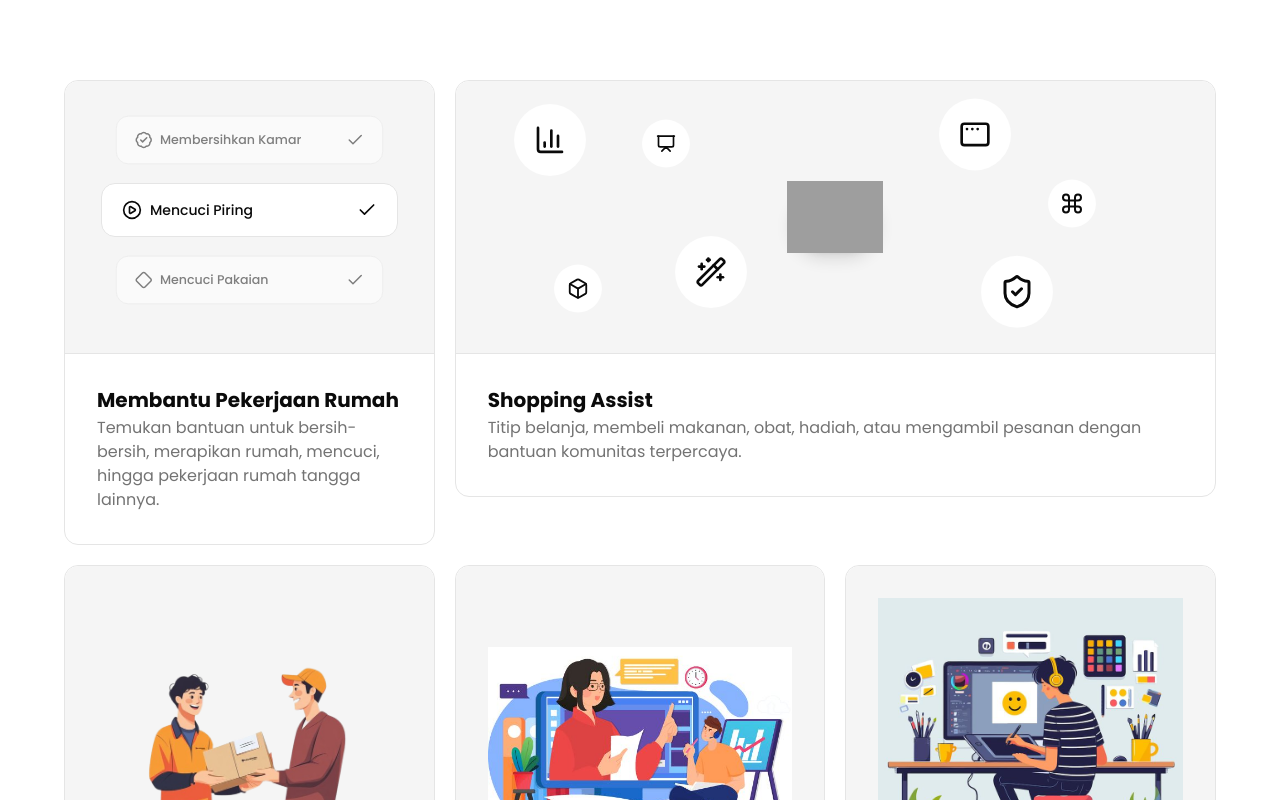
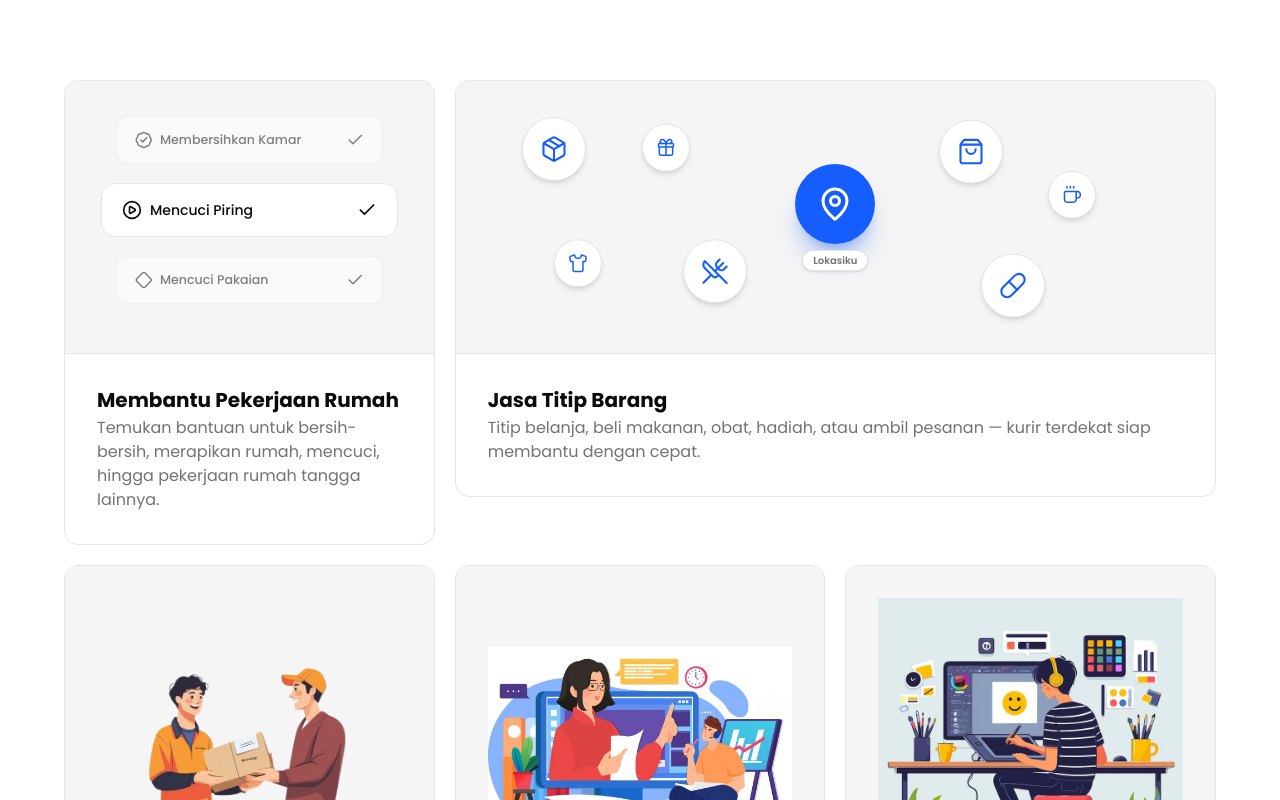
Before and after one commit to Baghost-oukey/bounty-App, a Next.js app: page /bento-grid-01 in a window 1280 px wide. Shown: the top 800 px of the page. Built offline with nearby package versions, Linux system fonts and the light colour scheme; grey boxes are pictures that could not be loaded.

Commit message:
perbaiki dashbaiard

```diff
--- a/app/( feature )/dashboard-pages/components/QuickActions.tsx
+++ b/app/( feature )/dashboard-pages/components/CardPilih.tsx
@@ -6,7 +6,7 @@ export default function QuickActions() {
         <div className="grid grid-cols-1 sm:grid-cols-2 gap-4">
             {/* Ajukan Bounty — blue-500 */}
             <Link
-                href="/dashboard"
+                href="/order-pages"
                 className="group flex flex-col justify-between bg-blue-500 hover:bg-blue-600 text-white rounded-3xl p-5 transition-all min-h-[140px]"
             >
                 <div className="w-9 h-9 rounded-2xl bg-white/20 flex items-center justify-center">
--- a/app/( feature )/dashboard-pages/components/RecentBounty.tsx
+++ b/app/( feature )/dashboard-pages/components/HistoryBounty.tsx
@@ -52,9 +52,7 @@ export default function RecentBounty() {
                     const cfg = STATUS_CONFIG[b.status] ?? STATUS_CONFIG["TERBUKA"];
                     return (
                         <div key={b.id} className="flex items-center gap-3 py-3 first:pt-0 last:pb-0">
-                            <div className="w-9 h-9 rounded-2xl bg-muted flex items-center justify-center shrink-0 text-base">
-                                {b.layanan === "Kebersihan" ? "🧹" : b.layanan === "Antar Jemput" ? "🚗" : "💻"}
-                            </div>
+
                             <div className="flex-1 min-w-0">
                                 <p className="text-xs font-semibold text-foreground truncate">{b.judul}</p>
                                 <p className="text-[10px] text-muted-foreground mt-0.5">{b.waktu}</p>
--- a/components/footer2.tsx
+++ b/components/footer2.tsx
@@ -1,164 +1,136 @@
-import {
-  FaFacebook,
-  FaGithub,
-  FaInstagram,
-  FaLinkedin,
-  FaTwitter,
-} from "react-icons/fa";
-import {
-  Logo,
-  LogoImageDesktop,
-  LogoImageMobile,
-} from "@/components/logo";
+import Link from "next/link";
+import { Logo } from "@/components/logo";
+import { FaInstagram, FaTwitter, FaLinkedin, FaGithub } from "react-icons/fa";
 
-import { cn } from "@/lib/utils";
-
-interface FooterLink {
-  name: string;
-  href: string;
-}
-interface FooterSection {
-  title: string;
-  links: FooterLink[];
-}
-interface FooterLogo {
-  url: string;
-  src: string;
-  alt: string;
-  title: string;
-}
-
-interface FooterBasicProps {
-  logo?: FooterLogo;
-  description?: string;
-  sections?: FooterSection[];
-  copyright?: string;
-  legalLinks?: FooterLink[];
-  className?: string;
-}
-
-interface Footer2Props extends FooterBasicProps {
-  logoClassName?: string;
-}
-type Props = Partial<Footer2Props>;
-
-const defaultProps: Footer2Props = {
-  logo: {
-    url: "https://www.shadcnblocks.com",
-    src: "/images/logo/shadcnblocks-logo-word.svg",
-    alt: "logo",
-    title: "Shadcnblocks.com",
-  },
-  description: "Finely crafted blocks built with Shadcn UI.",
-  sections: [
+const SECTIONS = [
     {
-      title: "Product",
+        title: "Layanan",
         links: [
-        { name: "Overview", href: "#" },
-        { name: "Pricing", href: "#" },
-        { name: "Marketplace", href: "#" },
-        { name: "Features", href: "#" },
-        { name: "Integrations", href: "#" },
+            { name: "Bersih-Bersih",     href: "/layanan-bersih" },
+            { name: "Antar Jemput",      href: "/layanan-antar-jemput" },
+            { name: "Jasa Titip",        href: "/layanan-jastip" },
+            { name: "Tenaga Kerja",      href: "/layanan-tenaga-kerja" },
+            { name: "Bantuan Digital",   href: "/layanan-bantuan-digital" },
+            { name: "Bimbingan Belajar", href: "/layanan-bimbingan" },
         ],
     },
     {
-      title: "Company",
+        title: "Perusahaan",
         links: [
-        { name: "About", href: "#" },
-        { name: "Team", href: "#" },
-        { name: "Blog", href: "#" },
-        { name: "Careers", href: "#" },
-        { name: "Contact", href: "#" },
+            { name: "Tentang Kami", href: "#" },
+            { name: "Blog",         href: "#" },
+            { name: "Karir",        href: "#" },
+            { name: "Kontak",       href: "#" },
         ],
     },
     {
-      title: "Support",
+        title: "Dukungan",
         links: [
-        { name: "Help center", href: "#" },
-        { name: "Documentation", href: "#" },
-        { name: "Status", href: "#" },
-        { name: "Community", href: "#" },
+            { name: "Pusat Bantuan", href: "#" },
+            { name: "Dokumentasi",  href: "#" },
+            { name: "Status",       href: "#" },
+            { name: "Komunitas",    href: "#" },
         ],
     },
-    {
-      title: "Resources",
-      links: [
-        { name: "Guides", href: "#" },
-        { name: "Templates", href: "#" },
-        { name: "Sales", href: "#" },
-        { name: "Advertise", href: "#" },
-      ],
-    },
-  ],
-  copyright: "© 2024 Shadcnblocks.com. All rights reserved.",
-  legalLinks: [
-    { name: "Terms and Conditions", href: "#" },
-    { name: "Privacy Policy", href: "#" },
-  ],
-};
+];
 
-const MAX_SECTIONS = 4;
+const SOCIALS = [
+    { icon: <FaInstagram className="w-4 h-4" />, href: "#", label: "Instagram" },
+    { icon: <FaTwitter   className="w-4 h-4" />, href: "#", label: "Twitter"   },
+    { icon: <FaLinkedin  className="w-4 h-4" />, href: "#", label: "LinkedIn"  },
+    { icon: <FaGithub    className="w-4 h-4" />, href: "#", label: "GitHub"    },
+];
 
-const Footer2 = (props: Props) => {
-  const { logo, description, sections, copyright, legalLinks, className } = {
-    ...defaultProps,
-    ...props,
-  };
+export function Footer2() {
+    return (
+        <footer className="bg-blue-600 text-white">
+            <div className="max-w-7xl mx-auto px-4 sm:px-6 lg:px-8 py-16">
 
-  const visibleSections = (sections ?? []).slice(0, MAX_SECTIONS);
+                {/* Top grid */}
+                <div className="grid grid-cols-2 gap-10 lg:grid-cols-5">
 
-  return (
-    <section className={cn("py-32", className)}>
-      <div className="container mx-auto">
-        <footer>
-          <div className="grid grid-cols-2 gap-8 lg:grid-cols-6">
-            <div className="col-span-2 mb-8 lg:mb-0">
-              <div className="flex items-center lg:justify-start">
-                <a href={logo?.url}>
-                  <img
-                    src={logo?.src}
-                    alt={logo?.alt}
-                    title={logo?.title}
-                    className="h-7 dark:invert"
-                  />
+                    {/* Brand */}
+                    <div className="col-span-2 flex flex-col gap-5">
+                        <Link href="/" className="flex items-center gap-2.5 w-fit">
+                            <Logo className="w-7 h-7 text-white" />
+                            <span className="text-lg font-bold tracking-tight">Bounty</span>
+                        </Link>
+
+                        <p className="text-sm text-blue-100/80 leading-relaxed max-w-xs">
+                            Platform gig economy lokal yang menghubungkan pengguna dengan pekerja terdekat untuk menyelesaikan berbagai kebutuhan sehari-hari.
+                        </p>
+
+                        {/* Badge */}
+                        <div className="flex items-center gap-2 w-fit">
+                            <div className="w-2 h-2 rounded-full bg-green-400 animate-pulse" />
+                            <span className="text-xs font-semibold text-green-400">
+                                Layanan aktif 24 jam
+                            </span>
+                        </div>
+
+                        {/* Socials */}
+                        <div className="flex items-center gap-2">
+                            {SOCIALS.map((s) => (
+                                <a
+                                    key={s.label}
+                                    href={s.href}
+                                    aria-label={s.label}
+                                    className="w-8 h-8 rounded-xl bg-white/10 border border-white/20 flex items-center justify-center text-white/70 hover:text-white hover:bg-white/20 hover:border-white/30 transition-all"
+                                >
+                                    {s.icon}
                                 </a>
+                            ))}
                         </div>
-              <p className="mt-4 text-sm font-medium text-muted-foreground">
-                {description}
-              </p>
                     </div>
-            {visibleSections.map((section, sectionIdx) => (
-              <div key={sectionIdx}>
-                <h3 className="mb-4 text-sm font-semibold tracking-tight">
+
+                    {/* Link columns */}
+                    {SECTIONS.map((section) => (
+                        <div key={section.title} className="flex flex-col gap-4">
+                            <h3 className="text-[11px] font-bold text-white/50 uppercase tracking-widest">
                                 {section.title}
                             </h3>
-                <ul className="space-y-4 text-sm text-muted-foreground">
-                  {section.links.map((link, linkIdx) => (
-                    <li
-                      key={linkIdx}
-                      className="font-medium hover:text-primary"
+                            <ul className="flex flex-col gap-2.5">
+                                {section.links.map((link) => (
+                                    <li key={link.name}>
+                                        <Link
+                                            href={link.href}
+                                            className="text-sm text-white/70 hover:text-white transition-colors"
                                         >
-                      <a href={link.href}>{link.name}</a>
+                                            {link.name}
+                                        </Link>
                                     </li>
                                 ))}
                             </ul>
                         </div>
                     ))}
                 </div>
-          <div className="mt-8 flex flex-col justify-between gap-4 border-t border-border pt-8 text-xs font-medium text-muted-foreground md:flex-row md:items-center">
-            <p>{copyright}</p>
-            <ul className="flex gap-4">
-              {legalLinks?.map((link, linkIdx) => (
-                <li key={linkIdx} className="underline hover:text-primary">
-                  <a href={link.href}>{link.name}</a>
-                </li>
+
+                {/* Divider */}
+                <div className="mt-14 border-t border-white/20" />
+
+                {/* Bottom bar */}
+                <div className="mt-6 flex flex-col sm:flex-row items-center justify-between gap-4">
+                    <p className="text-xs text-white/50">
+                        © {new Date().getFullYear()} Bounty. Hak cipta dilindungi.
+                    </p>
+                    <div className="flex items-center gap-5">
+                        {[
+                            { name: "Syarat & Ketentuan", href: "#" },
+                            { name: "Kebijakan Privasi",  href: "#" },
+                        ].map((l) => (
+                            <Link
+                                key={l.name}
+                                href={l.href}
+                                className="text-xs text-white/50 hover:text-white transition-colors underline underline-offset-2"
+                            >
+                                {l.name}
+                            </Link>
                         ))}
-            </ul>
+                    </div>
+                </div>
             </div>
         </footer>
-      </div>
-    </section>
     );
-};
+}
 
-export { Footer2 };
+export default Footer2;
--- a/components/logo-cloud.tsx
+++ b/components/logo-cloud.tsx
@@ -1,56 +1,50 @@
 import { InfiniteSlider } from "@/components/infinite-slider";
+import {
+    Sparkles,
+    Car,
+    ShoppingBag,
+    Hammer,
+    Monitor,
+    BookOpen,
+    PawPrint,
+    ChefHat,
+    Wrench,
+    PackageOpen,
+    Palette,
+    Camera,
+} from "lucide-react";
+
+const LAYANAN = [
+    { icon: Sparkles,    label: "Bersih-Bersih"     },
+    { icon: Car,         label: "Antar Jemput"       },
+    { icon: ShoppingBag, label: "Jasa Titip"         },
+    { icon: Hammer,      label: "Tenaga Kerja"       },
+    { icon: Monitor,     label: "Bantuan Digital"    },
+    { icon: BookOpen,    label: "Bimbingan Belajar"  },
+    { icon: PawPrint,    label: "Perawatan Hewan"    },
+    { icon: ChefHat,     label: "Jasa Masak"         },
+    { icon: Wrench,      label: "Perbaikan Rumah"    },
+    { icon: PackageOpen, label: "Packing & Moving"   },
+    { icon: Palette,     label: "Desain Grafis"      },
+    { icon: Camera,      label: "Fotografi"          },
+];
 
 export function LogoCloud() {
-	return (
-		<div className="mask-[linear-gradient(to_right,transparent,black,transparent)] overflow-hidden py-4">
-			<InfiniteSlider gap={42} reverse speed={80} speedOnHover={25}>
-				{logos.map((logo) => (
-					<img
-						alt={logo.alt}
-						className="pointer-events-none h-4 select-none md:h-5 dark:brightness-0 dark:invert"
-						height="auto"
-						key={`logo-${logo.alt}`}
-						loading="lazy"
-						src={logo.src}
-						width="auto"
-					/>
-				))}
-			</InfiniteSlider>
-		</div>
-	);
+    return (
+        <div className="overflow-hidden [mask-image:linear-gradient(to_right,transparent,black_12%,black_88%,transparent)]">
+            <InfiniteSlider gap={10} speed={40} speedOnHover={15}>
+                {LAYANAN.map(({ icon: Icon, label }) => (
+                    <div
+                        key={label}
+                        className="flex items-center gap-3 px-5 py-3 rounded-full border border-border/60 bg-background select-none whitespace-nowrap"
+                    >
+                        <Icon className="w-5 h-5 text-blue-600 shrink-0" strokeWidth={2} />
+                        <span className="text-base font-medium text-foreground/80 tracking-tight">
+                            {label}
+                        </span>
+                    </div>
+                ))}
+            </InfiniteSlider>
+        </div>
+    );
 }
-
-const logos = [
-	{
-		src: "https://storage.efferd.com/logo/nvidia-wordmark.svg",
-		alt: "Nvidia Logo",
-	},
-	{
-		src: "https://storage.efferd.com/logo/supabase-wordmark.svg",
-		alt: "Supabase Logo",
-	},
-	{
-		src: "https://storage.efferd.com/logo/openai-wordmark.svg",
-		alt: "OpenAI Logo",
-	},
-	{
-		src: "https://storage.efferd.com/logo/turso-wordmark.svg",
-		alt: "Turso Logo",
-	},
-	{
-		src: "https://storage.efferd.com/logo/vercel-wordmark.svg",
-		alt: "Vercel Logo",
-	},
-	{
-		src: "https://storage.efferd.com/logo/github-wordmark.svg",
-		alt: "GitHub Logo",
-	},
-	{
-		src: "https://storage.efferd.com/logo/claude-wordmark.svg",
-		alt: "Claude AI Logo",
-	},
-	{
-		src: "https://storage.efferd.com/logo/clerk-wordmark.svg",
-		alt: "Clerk Logo",
-	},
-];
--- a/components/shadcn-space/blocks/bento-grid-01/AnimatedUiBlock.tsx
+++ b/components/shadcn-space/blocks/bento-grid-01/AnimatedUiBlock.tsx
@@ -1,117 +1,58 @@
 "use client";
+
 import { motion } from "motion/react";
-import { AppWindowMac, BarChart3, Box, ChartColumnBig, Command, Presentation, ShieldCheck, WandSparkles } from "lucide-react";
+import {
+    ShoppingBag,
+    Coffee,
+    Pill,
+    Package,
+    Gift,
+    Shirt,
+    UtensilsCrossed,
+    MapPin,
+} from "lucide-react";
+
+// Items yang bisa dititip beli — mengorbit di sekitar ikon tengah (MapPin = lokasi user)
+const ORBIT_ITEMS = [
+    { icon: ShoppingBag,    label: "Belanja",  delay: 0,    pos: "start-[70%] top-0"              },
+    { icon: Coffee,         label: "Kopi",     delay: 0.4,  pos: "start-[91%] top-[28%]",  sm: true },
+    { icon: Pill,           label: "Obat",     delay: 0.8,  pos: "start-[78%] top-[61%]"          },
+    { icon: Gift,           label: "Hadiah",   delay: 1.2,  pos: "end-[78%] top-0",        sm: true },
+    { icon: UtensilsCrossed,label: "Makanan",  delay: 0.3,  pos: "end-[67%] lg:top-[61%] top-[80%]" },
+    { icon: Package,        label: "Paket",    delay: 0.6,  pos: "lg:end-[98%] end-[80%] lg:top-0 top-[30%]" },
+    { icon: Shirt,          label: "Pakaian",  delay: 1.0,  pos: "end-[95%] top-[67%]",   sm: true },
+];
 
 export default function AnimatedUiBlock() {
     return (
-        <>
-            <div className="min-h-[216px] flex items-center justify-center relative">
-                <span className="flex items-center justify-center rounded-full shadow-lg">
-                    <img alt="shadcn dark logo" src="https://images.shadcnspace.com/assets/logo/shadcn-logo.png" width={96} height={96} />
+        <div className="min-h-[216px] flex items-center justify-center relative">
+
+            {/* Center — lokasi user */}
+            <div className="flex flex-col items-center justify-center gap-1.5 z-20">
+                <span className="lg:size-20 size-14 flex items-center justify-center rounded-full bg-blue-600 shadow-xl shadow-blue-600/30">
+                    <MapPin className="lg:w-9 lg:h-9 w-7 h-7 text-white" strokeWidth={2} />
                 </span>
+                <span className="text-[10px] font-semibold text-muted-foreground bg-background border border-border rounded-full px-2.5 py-0.5 shadow-sm">
+                    Lokasiku
+                </span>
+            </div>
+
+            {/* Orbiting icons */}
+            {ORBIT_ITEMS.map(({ icon: Icon, label, delay, pos, sm }) => (
                 <motion.div
-                    className="absolute start-[70%] top-0 z-10"
-                    animate={{
-                        y: [-15, 15, -15]
-                    }}
-                    transition={{
-                        duration: 3,
-                        ease: "easeInOut",
-                        repeat: Infinity
-                    }}>
-                    <span aria-label="Multiple Layouts" className="lg:size-18 size-11 flex items-center justify-center rounded-full bg-background">
-                        <AppWindowMac size={32} />
+                    key={label}
+                    className={`absolute ${pos} z-10`}
+                    animate={{ y: [delay % 0.5 === 0 ? 15 : -15, delay % 0.5 === 0 ? -15 : 15, delay % 0.5 === 0 ? 15 : -15] }}
+                    transition={{ duration: 3, ease: "easeInOut", repeat: Infinity, delay }}
+                >
+                    <span
+                        aria-label={label}
+                        className={`${sm ? "lg:size-12 size-8" : "lg:size-16 size-11"} flex items-center justify-center rounded-full bg-background border border-border shadow-md`}
+                    >
+                        <Icon className={sm ? "lg:w-5 lg:h-5 w-4 h-4 text-blue-600" : "lg:w-7 lg:h-7 w-5 h-5 text-blue-600"} strokeWidth={1.8} />
                     </span>
                 </motion.div>
-                <motion.div
-                    className="absolute start-[91%] top-[28%] z-10"
-                    animate={{
-                        y: [15, -15, 15]
-                    }}
-                    transition={{
-                        duration: 3,
-                        ease: "easeInOut",
-                        repeat: Infinity,
-                    }}>
-                    <span aria-label="UI Blocks" className="lg:size-12 size-7 flex items-center justify-center rounded-full bg-background">
-                        <Command size={24} />
-                    </span>
-                </motion.div>
-                <motion.div
-                    className="absolute start-[78%] top-[61%] z-10"
-                    animate={{
-                        y: [-15, 15, -15]
-                    }}
-                    transition={{
-                        duration: 3,
-                        ease: "easeInOut",
-                        repeat: Infinity,
-                        delay: 1
-                    }}>
-                    <span aria-label="Authentication" className="lg:size-18 size-11 flex items-center justify-center rounded-full bg-background">
-                        <ShieldCheck size={36} />
-                    </span>
-                </motion.div>
-                <motion.div
-                    className="absolute end-[78%] top-0"
-                    animate={{
-                        y: [15, -15, 15]
-                    }}
-                    transition={{
-                        duration: 3,
-                        ease: "easeInOut",
-                        repeat: Infinity,
-                    }}>
-                    <span aria-label="Animated Components" className="lg:size-12 size-7 flex items-center justify-center rounded-full bg-background">
-                        <Presentation size={20} />
-                    </span>
-                </motion.div>
-                <motion.div
-                    className="absolute end-[67%] lg:top-[61%] top-[80%] z-10"
-                    animate={{
-                        y: [-15, 15, -15]
-                    }}
-                    transition={{
-                        duration: 3,
-                        ease: "easeInOut",
-                        repeat: Infinity,
-                        delay: 0.2
-                    }}>
-                    <span aria-label="Ai Builder" className="lg:size-18 size-11 flex items-center justify-center rounded-full bg-background">
-                        <WandSparkles size={32} />
-                    </span>
-                </motion.div>
-                <motion.div
-                    className="absolute lg:end-[98%] end-[80%] lg:top-0 top-[30%]"
-                    animate={{
-                        y: [15, -15, 15]
-                    }}
-                    transition={{
-                        duration: 3,
-                        ease: "easeInOut",
-                        repeat: Infinity,
-                        delay: 0.5
-                    }}>
-                    <span aria-label="Charts" className="lg:size-18 size-11 flex items-center justify-center rounded-full bg-background">
-                        <BarChart3 size={32} />
-                    </span>
-                </motion.div>
-                <motion.div
-                    className="absolute end-[95%] top-[67%] z-10"
-                    animate={{
-                        y: [-15, 15, -15]
-                    }}
-                    transition={{
-                        duration: 3,
-                        ease: "easeInOut",
-                        repeat: Infinity,
-                        delay: 0.7
-                    }}>
-                    <span aria-label="UI Components" className="lg:size-12 size-7 flex items-center justify-center rounded-full bg-background">
-                        <Box size={22} />
-                    </span>
-                </motion.div>
-            </div >
-        </>
-    )
+            ))}
+        </div>
+    );
 }
--- a/components/shadcn-space/blocks/bento-grid-01/bentogrid.tsx
+++ b/components/shadcn-space/blocks/bento-grid-01/bentogrid.tsx
@@ -35,11 +35,11 @@ const Bentogrid = () => {
                 </div>
                 <div className="flex flex-col gap-0.5 p-8 border-t border-border">
                   <h3 className="text-xl font-bold">
-                    Shopping Assist
+                    Jasa Titip Barang
                   </h3>
                   <p className="text-base font-normal text-muted-foreground">
-                    Titip belanja, membeli makanan, obat, hadiah, atau mengambil
-                    pesanan dengan bantuan komunitas terpercaya.
+                    Titip belanja, beli makanan, obat, hadiah, atau ambil pesanan
+                    — kurir terdekat siap membantu dengan cepat.
                   </p>
                 </div>
               </div>
```
Also changed, not shown: app/( feature )/dashboard-pages/components/LiveCardContainer.tsx (renamed from app/( feature )/dashboard-pages/components/LiveStats.tsx, +5 -5 lines), app/( feature )/dashboard-pages/components/StatistikPendapatan.tsx (renamed from app/( feature )/dashboard-pages/components/IncomeTracker.tsx, +3 -6 lines), app/( feature )/dashboard-pages/page.tsx (+5 -5 lines), app/( feature )/dashboard-pages/components/ModalHeader.tsx (renamed from app/( feature )/dashboard-pages/components/UserStats.tsx). Lines whose indentation alone changed are shown as unchanged.
